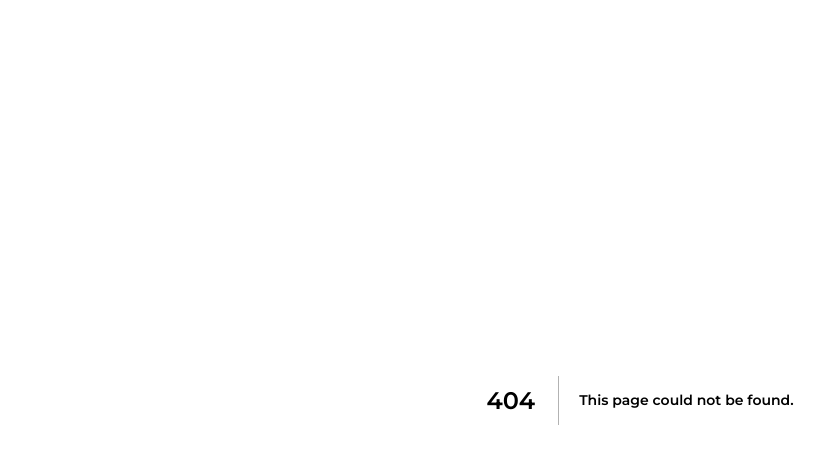
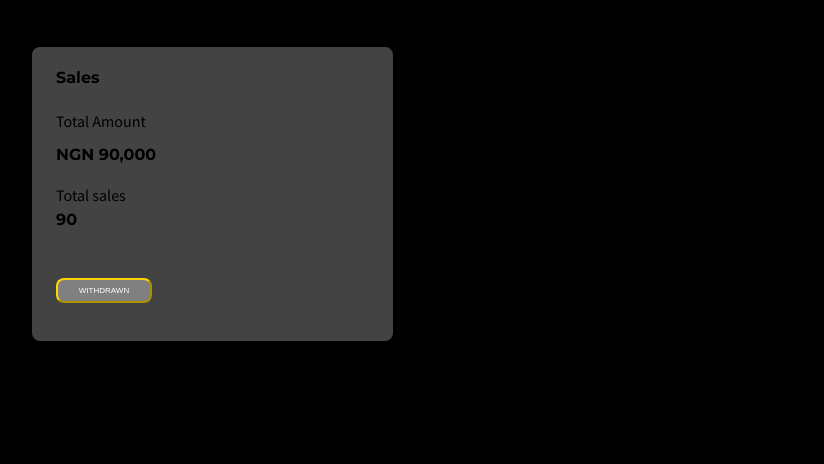
Before and after one commit to The0nis/Kulture, a Next.js app: page /sales in a window 1280 px wide. Before the commit this address had no page. Shown: the top 464 px of the page, without its empty margins (0-824 px from the left). Built offline with nearby package versions, Linux system fonts and the light colour scheme.

Commit message:
added new changes to buynow popup and sales component

```diff
--- /dev/null
+++ b/components/Sales/Index.jsx
@@ -0,0 +1,44 @@
+import React from 'react'
+import style from './sales.module.scss';
+
+function Sales() {
+  return (
+    <div>
+            <div className={style.saleswrapper}>
+                <div className={style.salestextwrap}>
+                    <div className={style.salestext1}>
+                        <h4>Sales</h4>
+                    </div>
+                    <div className={style.salestext2}>
+                        <p>Total Amount</p>
+                    </div>
+                    <div className={style.salestext3}>
+                        <h4>NGN 90,000</h4>
+                    </div>
+                    <div className={style.salestext4}>
+                        <p>Total sales</p>
+                    </div>
+                    <div className={style.salestext5}>
+                        <h4>90</h4>
+                    </div>
+                    <div className={style.salesbtn}>
+                     <button type="button" className={style.salesbtn1}>
+                        WITHDRAWN
+                        </button>
+                        </div>
+
+
+
+                </div>
+            </div>
+
+
+
+
+
+
+    </div>
+  )
+}
+
+export default Sales
--- /dev/null
+++ b/components/Sales/sales.module.scss
@@ -0,0 +1,50 @@
+.saleswrapper {
+  width: 361px;
+  height: 294px;
+  background: #434343;
+  border-radius: 8px;
+  margin-top: 47px;
+  margin-left: 2rem;
+}
+
+.salestextwrap {
+  padding-top: 0.005rem;
+  margin-left: 24px;
+}
+
+
+.salestext2{
+    margin-bottom: -0.5rem;
+ margin-top:1.5rem;
+}
+
+.salestext5{
+    margin-top:-1rem;
+    margin-bottom:3rem;
+}
+
+.salesbtn1 {
+  background-color: grey;
+  color: white;
+  border-color: gold;
+  border-radius: 0.5rem;
+  font-size: 0.5rem;
+  width: 6rem;
+  height: 25px;
+}
+
+// .footerbtn1 {
+//     margin-right: 1rem;
+//   }
+
+//   .footerbtn {
+//     display: flex;
+//     justify-content: center;
+//     align-items: center;
+//     width: 145px;
+//     height: 52px;
+//     background: #6600e8;
+//     border-radius: 8px;
+//     border: none;
+//     margin-right: 0.09rem;
+//   }
--- /dev/null
+++ b/pages/sales.js
@@ -0,0 +1,9 @@
+import Sales from '../components/Sales/Index';
+
+export default function sales() {
+  return (
+    <div>
+      <Sales />
+    </div>
+  );
+}
```
Also changed, not shown: components/Buynowpopup/buynowpopup.module.scss (+18 -3 lines).
